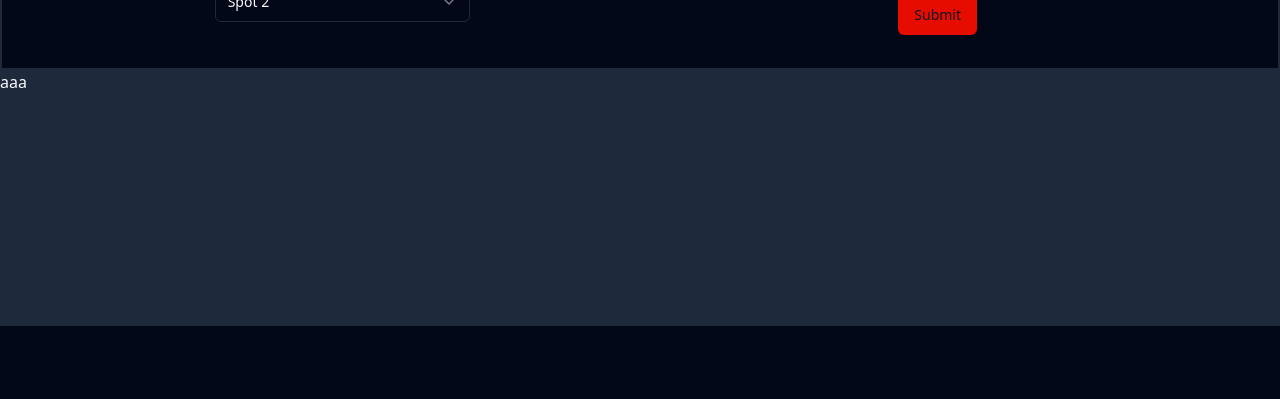
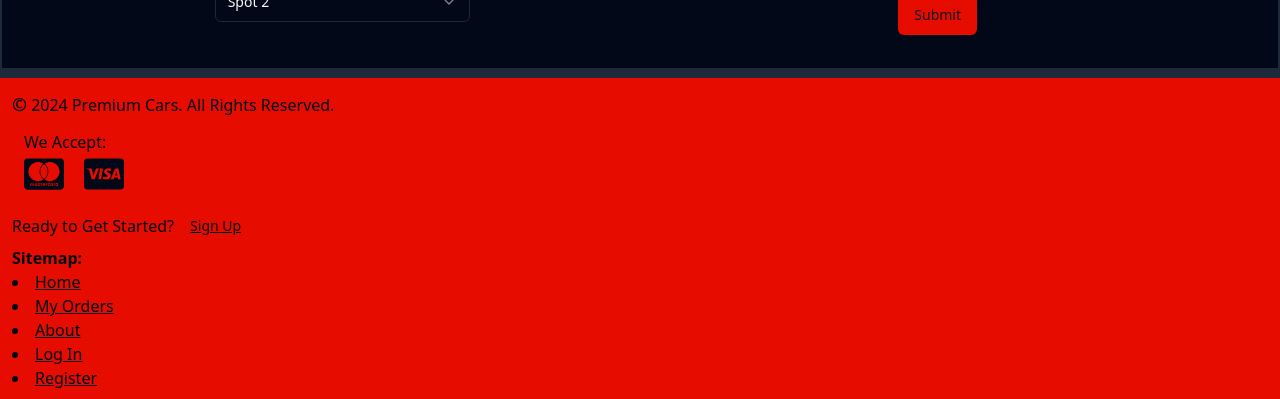
Before and after one commit to Noam-Moskowitz/Premium-Cars, a React (Vite) app in the folder frontend/: page /cars/rent in a window 1280 px wide. Shown: the part 714-1113 px from the top of the page. Before the commit the page ends 1040 px from the top, so only its background shows below. Built offline with nearby package versions, Linux system fonts and the light colour scheme.

Commit message:
wip footer content

```diff
--- a/frontend/src/components/footer/Footer.tsx
+++ b/frontend/src/components/footer/Footer.tsx
@@ -1,7 +1,39 @@
 import React from "react";
+import { FaCcMastercard, FaCcVisa } from "react-icons/fa6";
+import { Button } from "../ui/button";
 
 const Footer = () => {
-  return <div className="bg-secondary h-64 ">aaa</div>;
+  return (
+    <footer className="bg-primary  shadow-lg border-t-8 text-background p-3">
+      <p>
+        <span className="font-bold text-lg">©</span> 2024 Premium Cars. All Rights Reserved.
+      </p>
+      <div className="p-3">
+        <h6>We Accept:</h6>
+        <div className="flex gap-5">
+          <FaCcMastercard size={40} />
+          <FaCcVisa size={40} />
+        </div>
+      </div>
+      <div className="flex items-center">
+        <h6>Ready to Get Started?</h6>
+        <Button variant="ghost" className="underline">
+          Sign Up
+        </Button>
+      </div>
+
+      <div>
+        <h6 className="font-bold">Sitemap:</h6>
+        <ul className="underline list-disc list-inside ">
+          <li className="cursor-pointer hover:opacity-55">Home</li>
+          <li className="cursor-pointer hover:opacity-55">My Orders</li>
+          <li className="cursor-pointer hover:opacity-55">About</li>
+          <li className="cursor-pointer hover:opacity-55">Log In</li>
+          <li className="cursor-pointer hover:opacity-55">Register</li>
+        </ul>
+      </div>
+    </footer>
+  );
 };
 
 export default Footer;
--- a/frontend/tailwind.config.js
+++ b/frontend/tailwind.config.js
@@ -10,94 +10,94 @@ module.exports = {
   prefix: "",
   theme: {
     container: {
-  		center: 'true',
-  		padding: '2rem',
+      center: "true",
+      padding: "2rem",
       screens: {
-  			'2xl': '1400px'
-  		}
+        "2xl": "1400px",
+      },
     },
     extend: {
       colors: {
-  			border: 'hsl(var(--border))',
-  			input: 'hsl(var(--input))',
-  			ring: 'hsl(var(--ring))',
-  			background: 'hsl(var(--background))',
-  			foreground: 'hsl(var(--foreground))',
+        border: "hsl(var(--border))",
+        input: "hsl(var(--input))",
+        ring: "hsl(var(--ring))",
+        background: "hsl(var(--background))",
+        foreground: "hsl(var(--foreground))",
         primary: {
-  				DEFAULT: 'hsl(var(--primary))',
-  				foreground: 'hsl(var(--primary-foreground))'
+          DEFAULT: "hsl(var(--primary))",
+          foreground: "hsl(var(--primary-foreground))",
         },
         secondary: {
-  				DEFAULT: 'hsl(var(--secondary))',
-  				foreground: 'hsl(var(--secondary-foreground))'
+          DEFAULT: "hsl(var(--secondary))",
+          foreground: "hsl(var(--secondary-foreground))",
         },
         destructive: {
-  				DEFAULT: 'hsl(var(--destructive))',
-  				foreground: 'hsl(var(--destructive-foreground))'
+          DEFAULT: "hsl(var(--destructive))",
+          foreground: "hsl(var(--destructive-foreground))",
         },
         muted: {
-  				DEFAULT: 'hsl(var(--muted))',
-  				foreground: 'hsl(var(--muted-foreground))'
+          DEFAULT: "hsl(var(--muted))",
+          foreground: "hsl(var(--muted-foreground))",
         },
         accent: {
-  				DEFAULT: 'hsl(var(--accent))',
-  				foreground: 'hsl(var(--accent-foreground))'
+          DEFAULT: "hsl(var(--accent))",
+          foreground: "hsl(var(--accent-foreground))",
         },
         popover: {
-  				DEFAULT: 'hsl(var(--popover))',
-  				foreground: 'hsl(var(--popover-foreground))'
+          DEFAULT: "hsl(var(--popover))",
+          foreground: "hsl(var(--popover-foreground))",
         },
         card: {
-  				DEFAULT: 'hsl(var(--card))',
-  				foreground: 'hsl(var(--card-foreground))'
-  			}
+          DEFAULT: "hsl(var(--card))",
+          foreground: "hsl(var(--card-foreground))",
+        },
       },
       borderRadius: {
-  			lg: 'var(--radius)',
-  			md: 'calc(var(--radius) - 2px)',
-  			sm: 'calc(var(--radius) - 4px)'
+        lg: "var(--radius)",
+        md: "calc(var(--radius) - 2px)",
+        sm: "calc(var(--radius) - 4px)",
       },
       keyframes: {
-  			'accordion-down': {
+        "accordion-down": {
           from: {
-  					height: '0'
+            height: "0",
           },
           to: {
-  					height: 'var(--radix-accordion-content-height)'
-  				}
+            height: "var(--radix-accordion-content-height)",
           },
-  			'accordion-up': {
+        },
+        "accordion-up": {
           from: {
-  					height: 'var(--radix-accordion-content-height)'
+            height: "var(--radix-accordion-content-height)",
           },
           to: {
-  					height: '0'
-  				}
+            height: "0",
           },
-  			'accordion-down': {
+        },
+        "accordion-down": {
           from: {
-  					height: '0'
+            height: "0",
           },
           to: {
-  					height: 'var(--radix-accordion-content-height)'
-  				}
+            height: "var(--radix-accordion-content-height)",
           },
-  			'accordion-up': {
+        },
+        "accordion-up": {
           from: {
-  					height: 'var(--radix-accordion-content-height)'
+            height: "var(--radix-accordion-content-height)",
           },
           to: {
-  					height: '0'
-  				}
-  			}
+            height: "0",
+          },
+        },
       },
       animation: {
-  			'accordion-down': 'accordion-down 0.2s ease-out',
-  			'accordion-up': 'accordion-up 0.2s ease-out',
-  			'accordion-down': 'accordion-down 0.2s ease-out',
-  			'accordion-up': 'accordion-up 0.2s ease-out'
-  		}
-  	}
+        "accordion-down": "accordion-down 0.2s ease-out",
+        "accordion-up": "accordion-up 0.2s ease-out",
+        "accordion-down": "accordion-down 0.2s ease-out",
+        "accordion-up": "accordion-up 0.2s ease-out",
+      },
+    },
   },
   plugins: [require("tailwindcss-animate")],
 };
```
Lines whose indentation alone changed are shown as unchanged.
